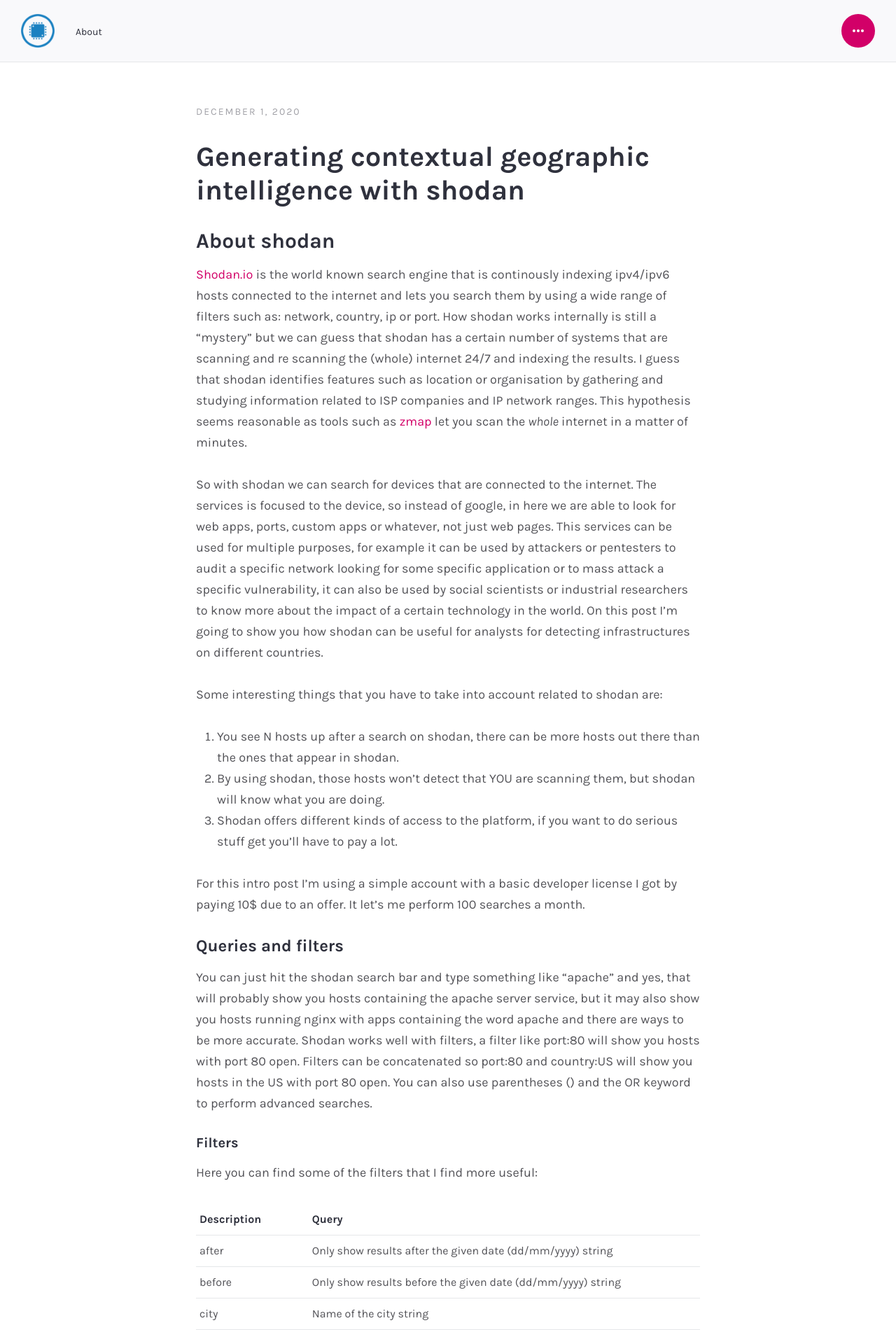
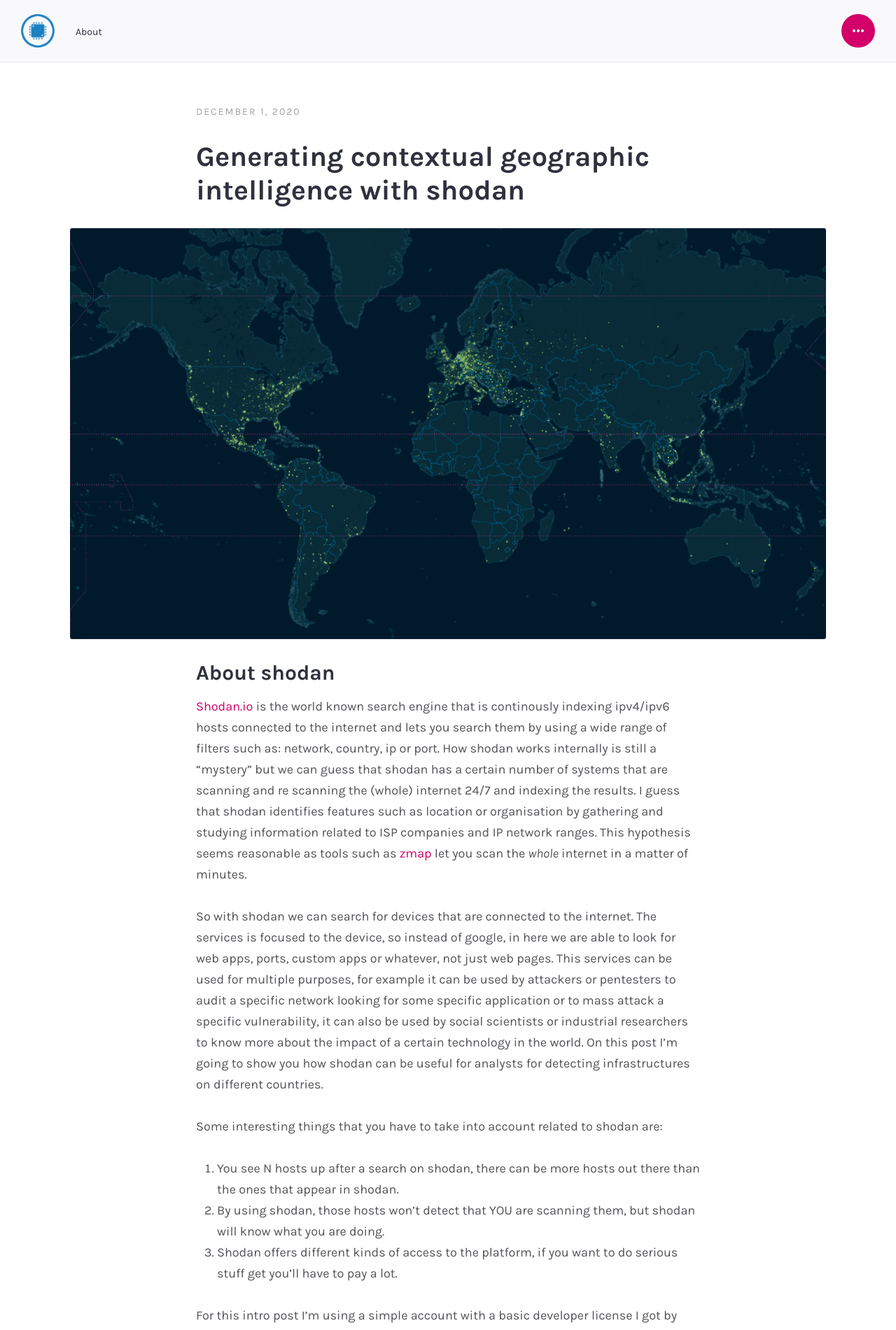
Before and after one commit to artikblue/artikblue.github.io, a Jekyll site: the page built from _posts/20-12-01-shodan-intelligence-1.md, in a window 1280 px wide. Shown: the top 1900 px of the page at 70% size. Built offline with Jekyll 4.4.1, drawn with Linux system fonts in a browser that asks for light colours; some web fonts are replaced; comment, search, counter and statistics services are not loaded.

Commit message:
trying posts layout

```diff
--- a/_posts/20-12-01-shodan-intelligence-1.md
+++ b/_posts/20-12-01-shodan-intelligence-1.md
@@ -1,12 +1,9 @@
 ---
 layout: post
 title:  "Generating contextual geographic intelligence with shodan"
-author: artikblue
-categories: [ data, intelligence ]
 tags: [shodan, python, analysis]
-image: assets/images/shodan.png
-description: "Using shodan and its filters to retrieve sensitive data from specific regions to generate intelligence."
-featured: true
+featured_image_thumbnail: assets/images/shodan.png
+featured_image: assets/images/shodan.png
 ---
 
 ### About shodan
```
